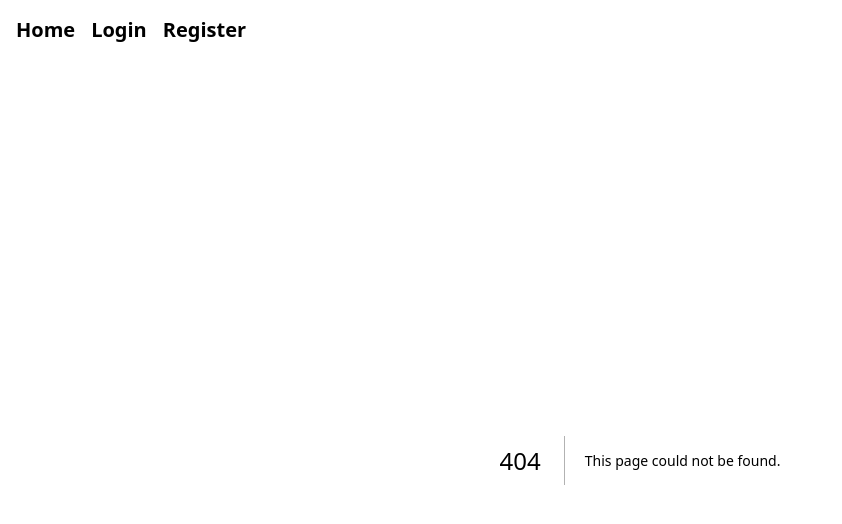
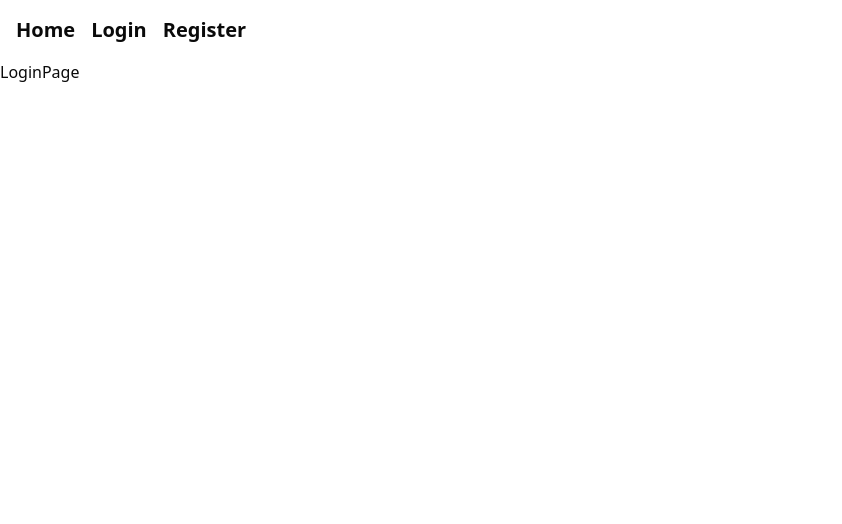
Before and after one commit to DominikKoniarz/czar-much-project, a Next.js app: page /login in a window 1280 px wide. Before the commit this address had no page. Shown: the top 524 px of the page, without its empty margins (0-842 px from the left). Built offline with nearby package versions, Linux system fonts and the light colour scheme.

Commit message:
Add login schema

```diff
--- /dev/null
+++ b/src/app/login/page.tsx
@@ -0,0 +1,3 @@
+export default function LoginPage() {
+	return <div>LoginPage</div>;
+}
--- /dev/null
+++ b/src/schema/login-schema.ts
@@ -0,0 +1,8 @@
+import { z } from "zod";
+
+export const loginSchema = z.object({
+	email: z.string().email("Invalid email address"),
+	password: z.string().min(8, "Valid password is required"),
+});
+
+export type LoginSchema = z.infer<typeof loginSchema>;
```
